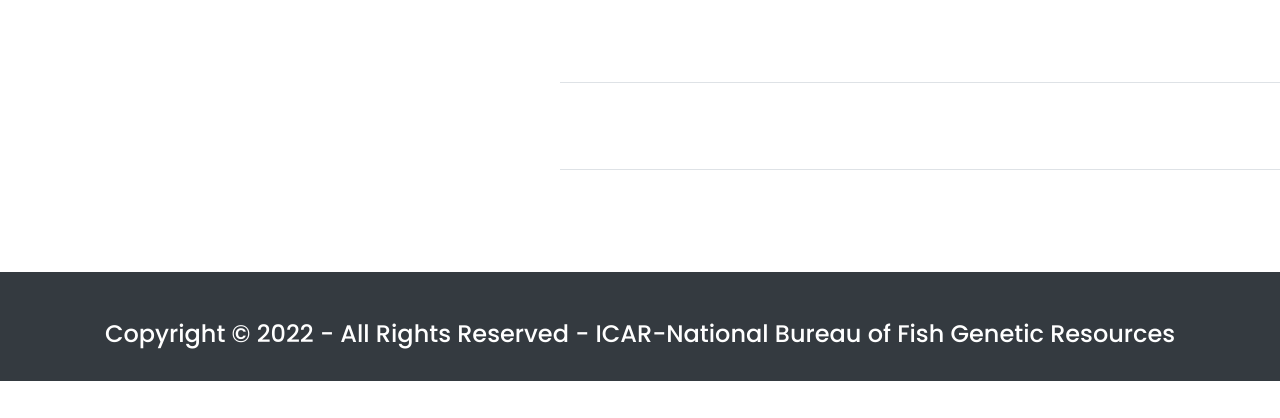
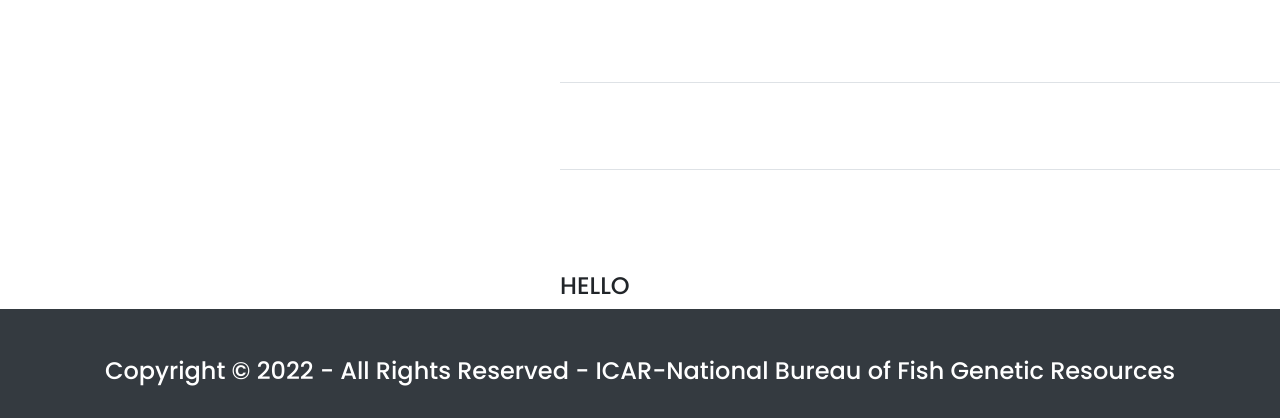
Before and after one commit to Bondaman007/ICAR, a Django app: template template/enroll/addandshow.html in a window 1280 px wide; the page is wider, and only the part inside the window is pictured. Shown: the part 1854-2272 px from the top of that part. Before the commit the page ends 2235 px from the top of that part, so only its background shows below. Run offline with Django 4.2, Linux system fonts and the light colour scheme; the template is opened without the code that fills it: values that come from a table or form of the project are taken from there, others are empty; data comes from the database, SQL or seed files in the repository; some libraries are stand-ins or nearby versions.

Commit message:
checking commit option

```diff
--- a/template/enroll/addandshow.html
+++ b/template/enroll/addandshow.html
@@ -46,6 +46,7 @@
                     {% endfor %}
                 </tbody>
             </table>
+            <h4> HELLO</h4>
 
         {% else %}
             <h4 class="text-center alert alert-warning">No Records</h4>
```
